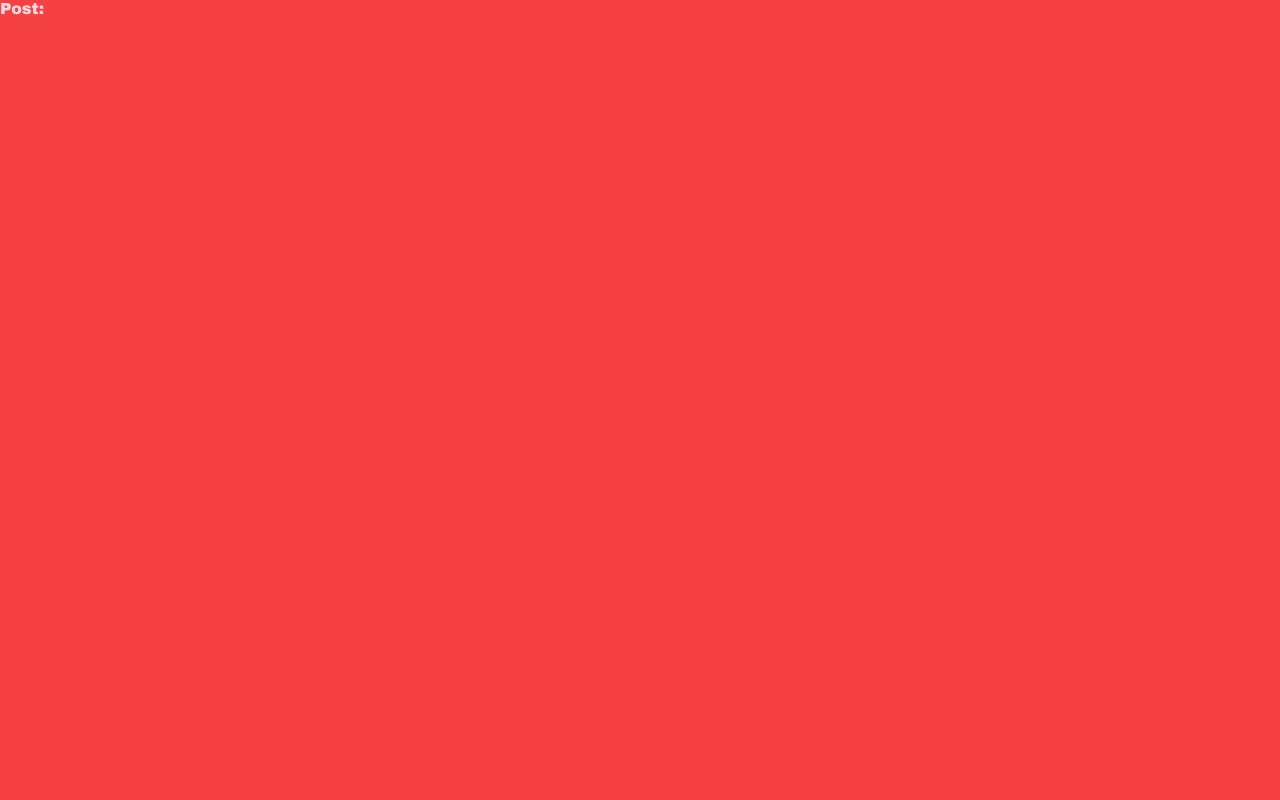
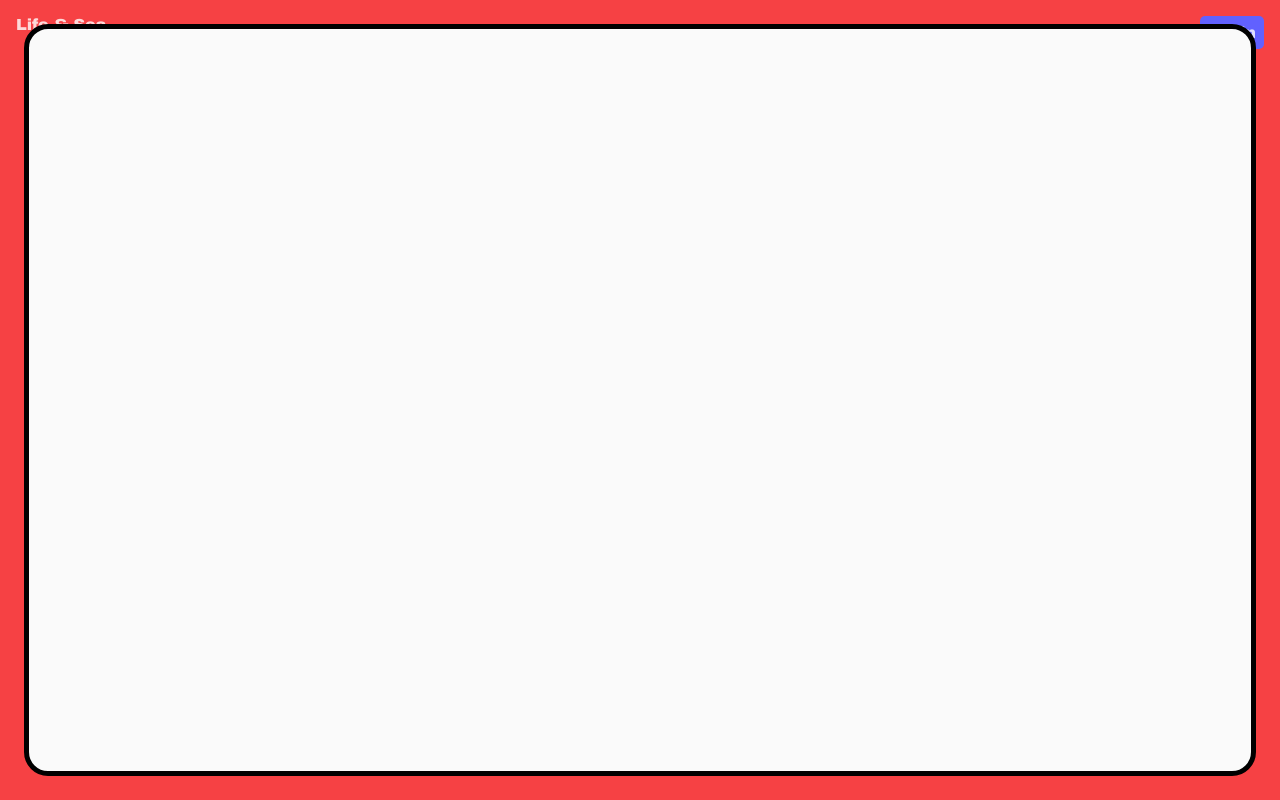
Before and after one commit to Ethantestinglimits/life-and-sea, a Next.js app in the folder client/: page /profile/0 in a window 1280 px wide. Built offline with nearby package versions, Linux system fonts and the light colour scheme.

Commit message:
Tried to patch Profile

```diff
--- a/client/pages/profile/[id]/index.jsx
+++ b/client/pages/profile/[id]/index.jsx
@@ -1,41 +1,33 @@
-import { useRouter } from 'next/router'
-import axios from "axios";
+import ProfileTemplate from "@template/ProfileTemplate";
+import Default from "@layout/Default";
 
 export default function Profile() {
-    const router = useRouter()
-    const { pid } = router.query
+    return (
+        <Default>
+            <ProfileTemplate/>
+        </Default>
+    );
+}
 
-    return <p>Post: {pid}</p>
+export async function getStaticProps({params}) {
+    // retrieve data from the api
+    // TODO: NOT YET IMPLEMENTED
+    //const res = await axios.get(`localhost:3000/api/search?p=${params.id}`)
+    //console.log(res);
+    return {props: {id: "1234"}}
 }
 
 export async function getStaticPaths() {
     return {
-        paths: generateAccountList(),
+        paths: genAllCodes(),
         fallback: false,
-    }
+    };
 }
 
-export async function getStaticProps({ params }) {
-    const { id } = params
-    const res = await axios.get(`/api/search?q=${id}`)
-    const post = res.data
-
-    return {
-        props: {
-            post
-        }
+function genAllCodes() {
+    let arr = []
+    for (let i = 0; i < 999999; i++) {
+        arr.push({params: {id: i.toString()}})
     }
+    return arr
 }
-
-// Flemme de faire mieux
-function generateAccountList() {
-    let arr = []
-    for(let i = 0; i < 999999; i++) {
-        arr.push({
-            params: {
-                id: i.toString()
-            }
-        })
-    }
-    return arr;
-}
--- a/client/src/components/modules/Profile/Profile.jsx
+++ b/client/src/components/modules/Profile/Profile.jsx
@@ -0,0 +1,8 @@
+import styles from "./Profile.module.scss"
+
+export default function Profile() {
+  return (
+    <div className={styles.bigContainer}>
+      <div className={styles.title}></div>
+    </div>
+  )}
--- a/client/src/components/modules/Profile/Profile.module.scss
+++ b/client/src/components/modules/Profile/Profile.module.scss
@@ -13,6 +13,7 @@
   height: 94vh;
   border-radius: 3vh;
   background-color: #fafafa;
+  border: 5px solid black;
 }
 
 .title {
--- a/client/src/components/templates/ProfileTemplate.jsx
+++ b/client/src/components/templates/ProfileTemplate.jsx
@@ -2,7 +2,7 @@ import React, { useState } from "react";
 import Profile from "@module/Profile/Profile";
 
 export default function ProfileTemplate() {
-    return <>
+    return (<>
         <Profile/>
-    </>;
+    </>);
 }
```
Also changed, not shown: 1 other file (tests, documents, lock files or other folders).
